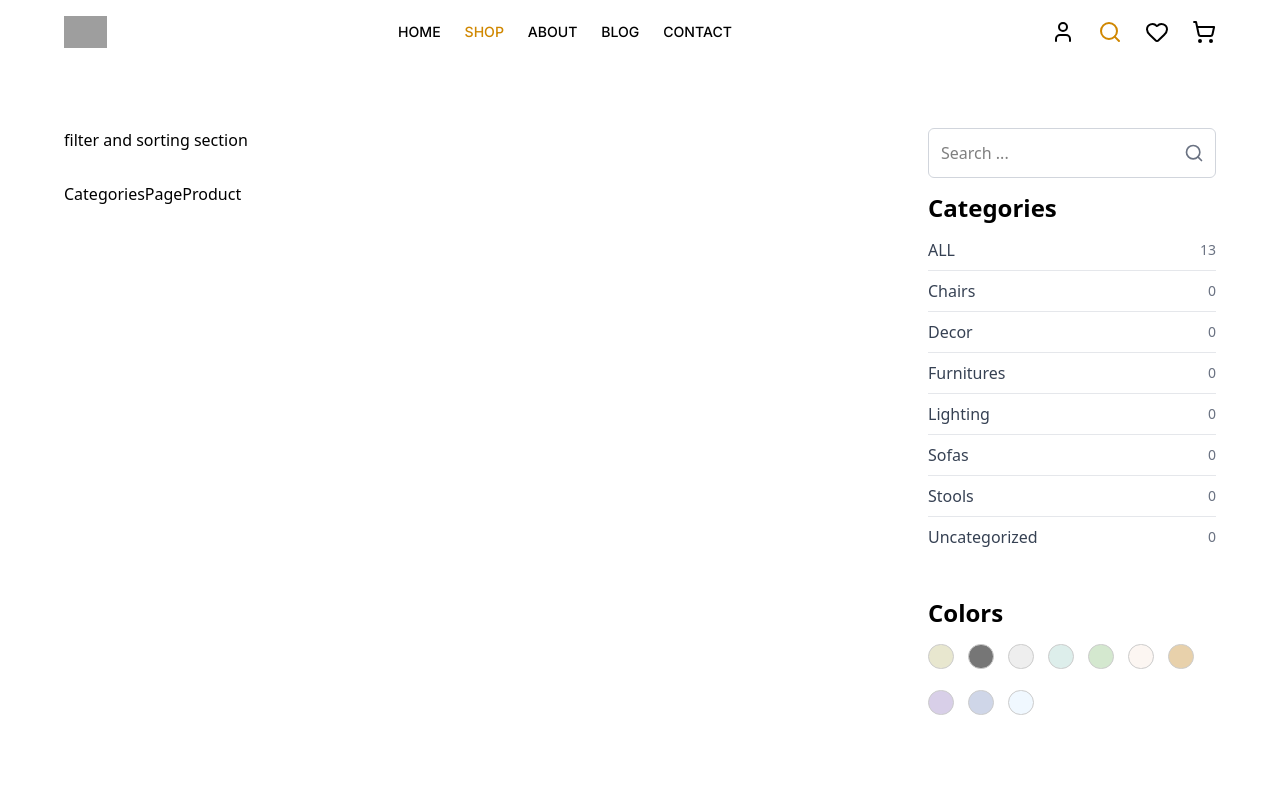
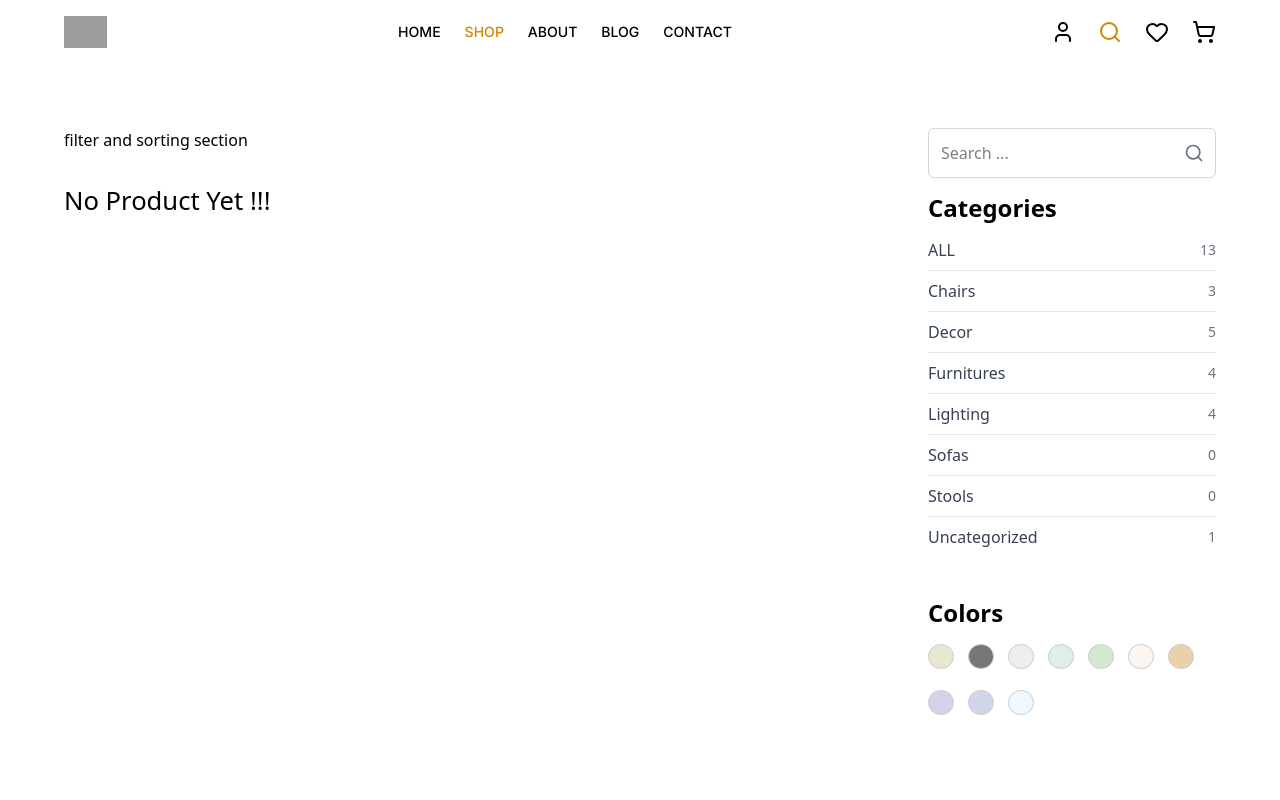
Before and after one commit to meethatkar/Furniture-Ecom, a React (Vite) app: page /product/1 in a window 1280 px wide. Shown: the top 800 px of the page. Built offline with nearby package versions, Linux system fonts and the light colour scheme; grey boxes are pictures that could not be loaded; a web font is replaced by a local one.

Commit message:
rendered products by category

```diff
--- a/src/components/Products/CategoriesPageProduct.jsx
+++ b/src/components/Products/CategoriesPageProduct.jsx
@@ -1,10 +1,11 @@
 import React from 'react'
 import { useParams } from 'react-router'
 import { useProduct } from '../../Context/Products/ProductContext';
+import ProductPreview from './ProductPreview';
 
 const CategoriesPageProduct = () => {
     const routeData = useParams();
-    const {products} = useProduct();
+    const {products, categories, colors } = useProduct();
     let filteredData = []
 
     products.map((p)=>{
@@ -15,12 +16,18 @@ const CategoriesPageProduct = () => {
       })
     });
 
-    console.log(filteredData);
-
-
-  return (
-    <div>CategoriesPageProduct</div>
-  )
+  if(filteredData.length>0){
+    return (
+      <div>
+        <ProductPreview products={filteredData} categories={categories} colors={colors}/>
+      </div>
+    )
+  }
+  else{
+    return(
+      <p className='text-[2vmax] font-light'> No Product Yet !!! </p>
+    )
+  }
 }
 
 export default CategoriesPageProduct
--- a/src/components/Products/ProductCategoryMenu.jsx
+++ b/src/components/Products/ProductCategoryMenu.jsx
@@ -30,12 +30,12 @@ const ProductCategory = ({ onFilterChange }) => {
                     <Search className="absolute right-3 top-1/2 -translate-y-1/2 text-gray-500" onClick={() => { getResult(searchedKey) }} size={20} />
                 </form>
             </div>
-           {/* Categories Section */}
-           <div className="mb-10">
+            {/* Categories Section */}
+            <div className="mb-10">
                 <h3 className="text-2xl font-bold mb-[2%]">Categories</h3>
                 <ul>
                     <li className="flex justify-between items-center py-2 border-b border-gray-200 last:border-b-0">
-                        <Link to={"/blog"} className="text-gray-700 hover:underline hover:text-gray-800"> ALL </Link >
+                        <Link to={"/product"} className="text-gray-700 hover:underline hover:text-gray-800"> ALL </Link >
                         <span className="text-gray-500 text-sm"> {products.length} </span>
                     </li>
                     {
@@ -48,7 +48,8 @@ const ProductCategory = ({ onFilterChange }) => {
                                 }
                             >
                                 <span className="text-gray-700 hover:underline hover:text-gray-800">{cat.name}</span>
-                                <span className="text-gray-500 text-sm">{products.filter((b) => b.category === cat.name).length}</span>
+                                {/* LOGIC TO DISPALY PRODUCT COUNT */}
+                                <span className="text-gray-500 text-sm">{products.filter(pro => pro.category.includes(cat.name)).length}</span>
                             </NavLink>
                         ))
                     }
@@ -57,8 +58,8 @@ const ProductCategory = ({ onFilterChange }) => {
             {/* COLORS */}
             <div id="colors">
                 <h3 className='text-2xl font-bold mb-[5%]'> Colors </h3>
-                {colors.map((clr,i)=>(
-                    <span  key={i} style={{background: clr.value, display: 'inline-block', width: '2vmax', height: '2vmax', borderRadius: "50%", marginRight: "5%", marginBottom: "5%"}} className='border-[1px] hover:border-[2px] border-[#ccc] hover:scale-105 hover:-translate-y-[10%] transition-all ease-linear duration-200'></span>
+                {colors.map((clr, i) => (
+                    <span key={i} style={{ background: clr.value, display: 'inline-block', width: '2vmax', height: '2vmax', borderRadius: "50%", marginRight: "5%", marginBottom: "5%" }} className='border-[1px] hover:border-[2px] border-[#ccc] hover:scale-105 hover:-translate-y-[10%] transition-all ease-linear duration-200'></span>
                 ))}
             </div>
         </div>
```
